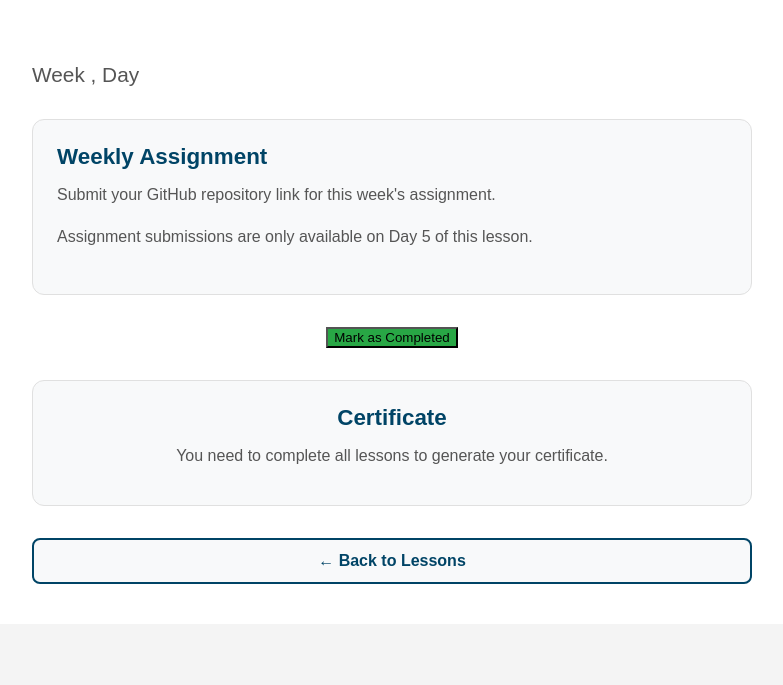
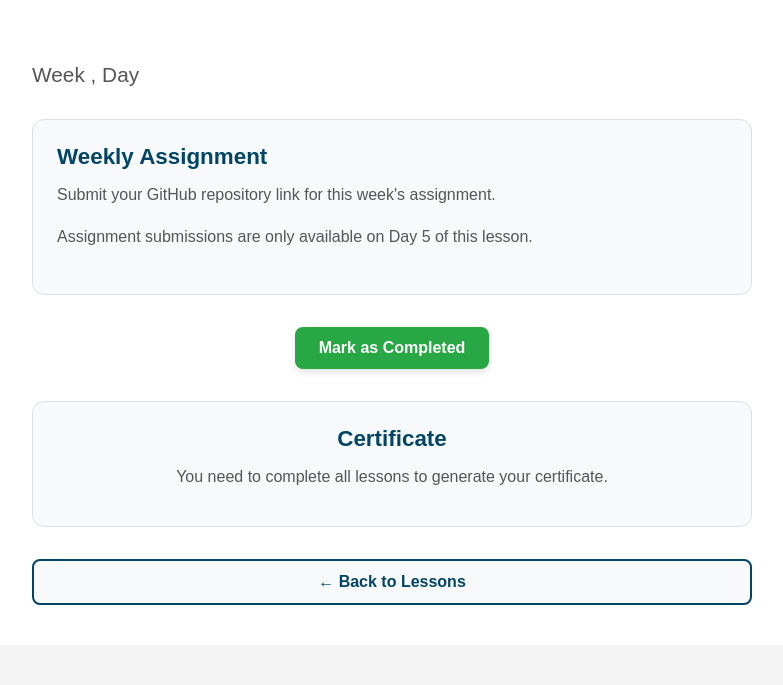
Before and after one commit to BarsilNzola/skill-development-and-certification, a Django app: template templates/lesson_detail.html in a window 1280 px wide. Shown: the part 185-870 px from the top of the page, without its empty margins (248-1031 px from the left). Run offline with Django 5.2, Linux system fonts and the light colour scheme; the template is opened without the code that fills it, so the values that code supplies are empty.

Commit message:
complete button css

```diff
--- a/static/core/css/lesson_detail.css
+++ b/static/core/css/lesson_detail.css
@@ -152,11 +152,29 @@
 
 .complete-button {
     background-color: #28a745;
+    color: white;
+    border: none;
+    padding: 0.75rem 1.5rem;
+    font-size: 1rem;
+    font-weight: 600;
+    border-radius: 8px;
+    cursor: pointer;
+    transition: background-color 0.3s ease, transform 0.2s ease, box-shadow 0.2s ease;
+    box-shadow: 0 4px 6px rgba(0, 0, 0, 0.1);
 }
 
 .complete-button:hover {
     background-color: #218838;
+    transform: translateY(-2px);
+    box-shadow: 0 6px 10px rgba(0, 0, 0, 0.15);
 }
+
+.complete-button:active {
+    background-color: #1e7e34;
+    transform: translateY(0);
+    box-shadow: 0 3px 5px rgba(0, 0, 0, 0.1);
+}
+
 
 /* Completion Section */
 .completion-section {
```
